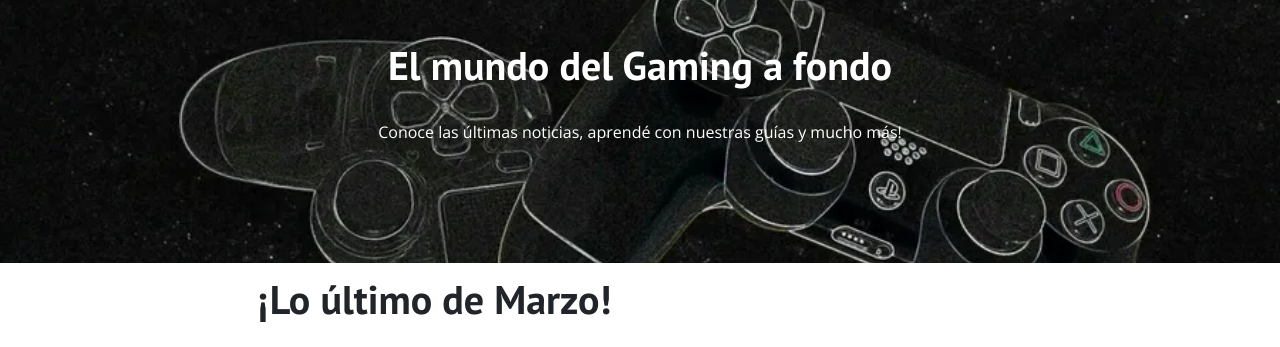
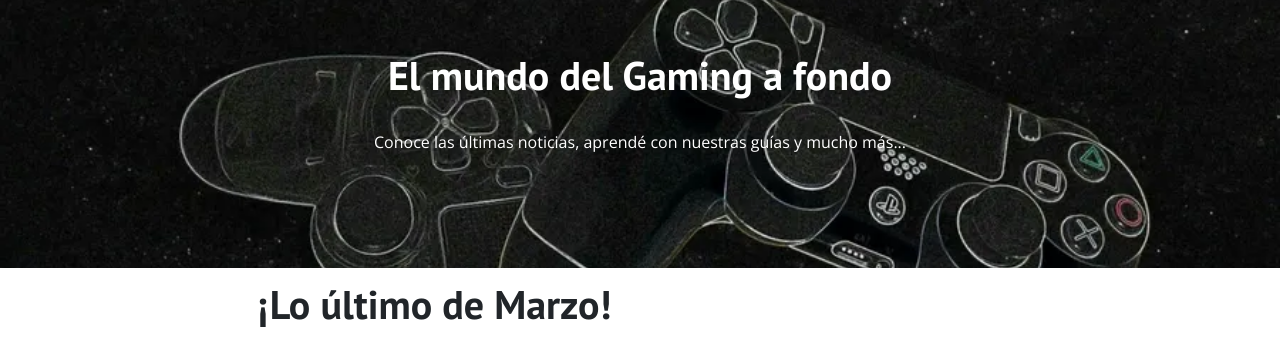
Before and after one commit to CristelFrowein/BoosterGG, a plain HTML site: page index.html in a window 1280 px wide. Shown: the part 66-413 px from the top of the page. Drawn offline with nearby package versions, Linux system fonts and the light colour scheme.

Commit message:
Correción de errores en textos, y medidas en css

```diff
--- a/css/style.css
+++ b/css/style.css
@@ -119,7 +119,8 @@ main {
   background-size: cover;
   font-family: var(--fuenteHeading);
   color: var(--blanco);
-  padding: 10.5rem;
+  padding: 10rem;
+  margin-top: 15px;
 }
 
 /** LOGO: HEADER Y FOOTER **/
--- a/index.html
+++ b/index.html
@@ -160,7 +160,7 @@
         <h2 class="text-center bold-text">El mundo del Gaming a fondo</h2>
 
         <p class="text-center">
-          Conoce las últimas noticias, aprendé con nuestras guías y mucho más!
+          Conoce las últimas noticias, aprendé con nuestras guías y mucho más...
         </p>
       </div>
     </header>
```
